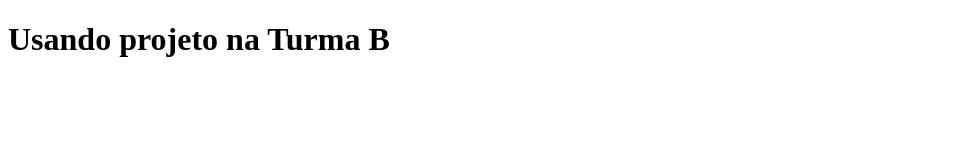
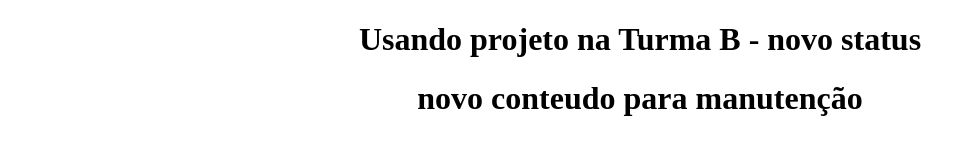
Before and after one commit to marloncbyte/devops_tb, a plain HTML site: page index.html in a window 1280 px wide. Shown: the whole page, without its empty margins (0-975 px from the left). Drawn offline with Linux system fonts and the light colour scheme.

Commit message:
atualização 2

```diff
--- a/index.html
+++ b/index.html
@@ -1,11 +1,9 @@
 <!DOCTYPE html>
-<html lang="PT-BR">
-
 <header>
 </header>
-
 <body>
-    <h1> Usando projeto na Turma B</h1>
+    <center>
+    <h1> Usando projeto na Turma B - novo status</h1>
+    <h1> novo conteudo para manutenção</h1>
+    </center>
 </body>
-
-</html>
```
